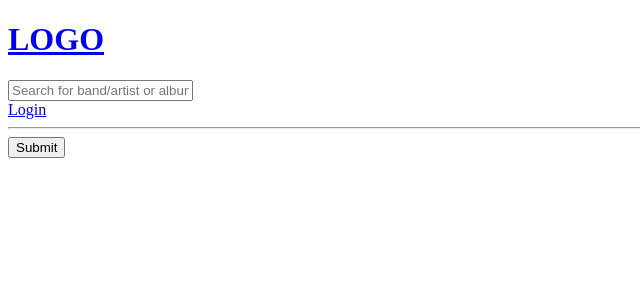
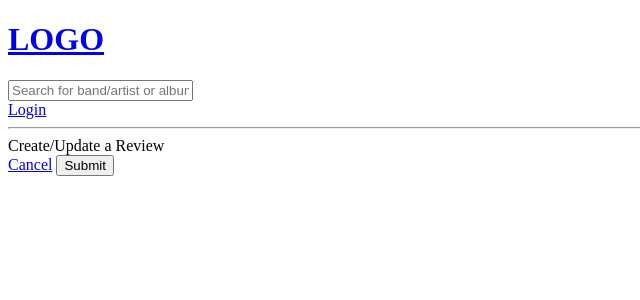
Before and after one commit to AndrewSRea/Depository_RR_2, a Django app: template record_review/base/templates/base/review_form.html in a window 1280 px wide. Shown: the top 300 px of the page, without its empty margins (0-640 px from the left). Run offline with Django 3.2, Linux system fonts and the light colour scheme; the template is opened without the code that fills it, so the values that code supplies are empty; some libraries are stand-ins or nearby versions.

Commit message:
Saving altered file for my 'Record_Review' Django app

```diff
--- a/record_review/base/templates/base/review_form.html
+++ b/record_review/base/templates/base/review_form.html
@@ -1,11 +1,51 @@
 {% extends 'main.html' %}
+{% load crispy_forms_tags %}
+{% block content %}
+  <main class="container-fluid overflow-hidden pt-3 pb-5 px-4">
+    <div class="col-10 col-md-8 mx-auto">
+      <div class="card">
+        <div class="card-header d-flex align-items-center py-3 card__header">
+          <div class="col-1">
+            <a href="{% url 'home' %}"><i class="bi bi-arrow-left"></i></a>
+          </div>
+          <div class="col-10 text-center text-primary">
+            Create/Update a Review
+          </div>
+          <div class="col-1"></div>
+        </div>
+        <div class="card-body">
+          <form method="POST" action="">
+            {% csrf_token %}
+            {{ form|crispy }}
+            <div class="d-grid gap-2 d-sm-flex justify-content-sm-end">
+              <a type="button" href="{% url 'home' %}" class="btn btn-secondary me-md-2">Cancel</a>
+              <button type="submit" class="btn btn-info" type="button">Submit</button>
+            </div>
+          </form>
+        </div>
+      </div>
+    </div>
+  </main>
+{% endblock %}
 
-{% block content %}
-  <div>
-    <form method="POST" action="">
-      {% csrf_token %}
-      {{ form.as_p }}
-      <input type="submit" value="Submit" />
-    </form>
-  </div>
-{% endblock content %}
+
+
+
+
+<!-- <div class="mb-3">
+<label for="artist" class="form-label">Enter an Artist or Band Name:</label>
+<input required type="text" class="form-control" name="artist" aria-labelledby="artistName" />
+
+<label for="album" class="form-label">Album Title:</label>
+{{ form.album }}
+
+<label for="rating" class="form-label">Album Rating:</label>
+{{ form.rating }}
+
+<label for="content" class="form-label">Album Review:</label>
+{{ form.content }}
+
+<label for="album-image" class="form-label">Album Cover Image:</label>
+{{ form.image }}
+
+<input type="text" class="form-control" id="artist" aria-labelledby="artistName" /> -->
```
